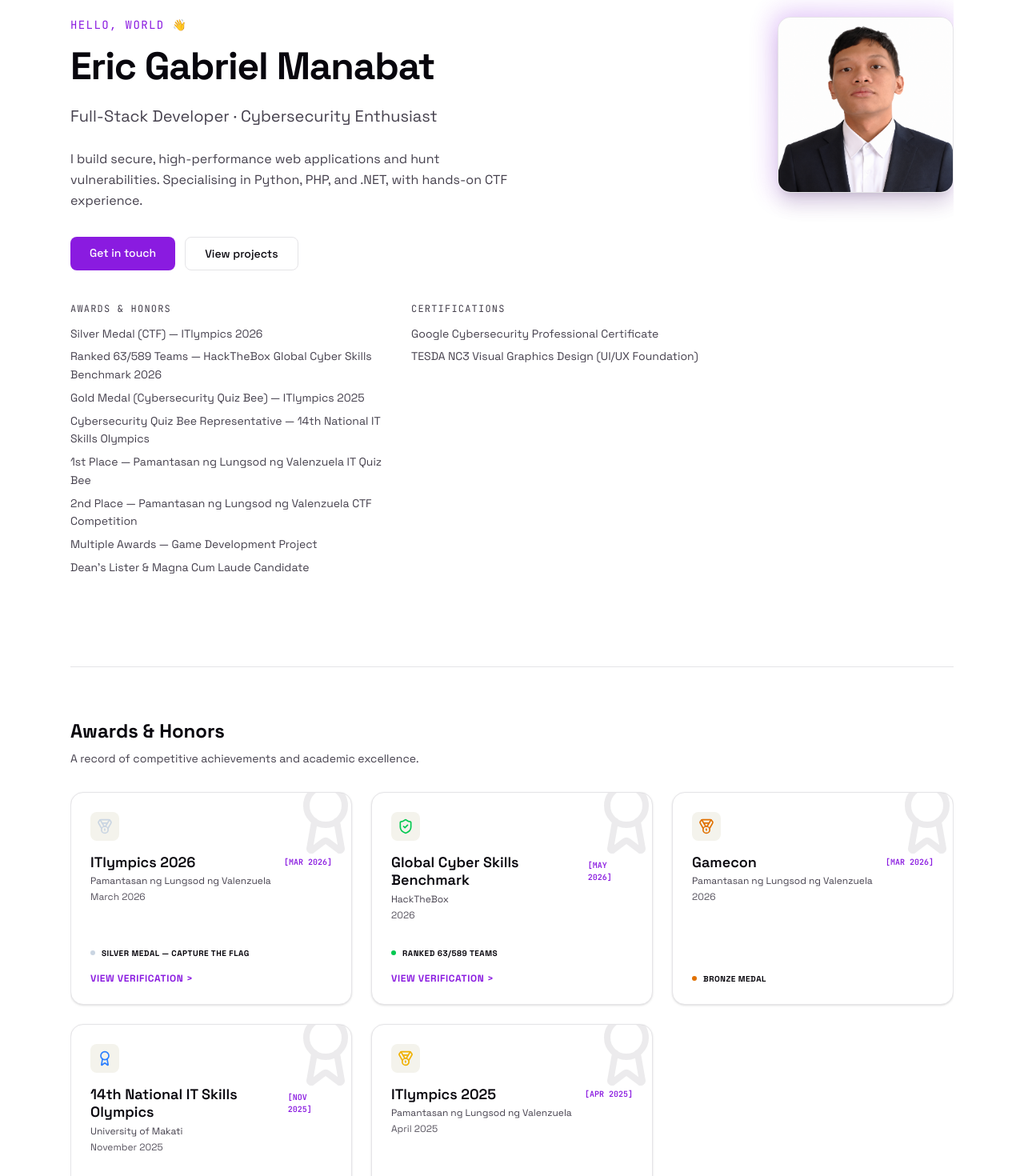
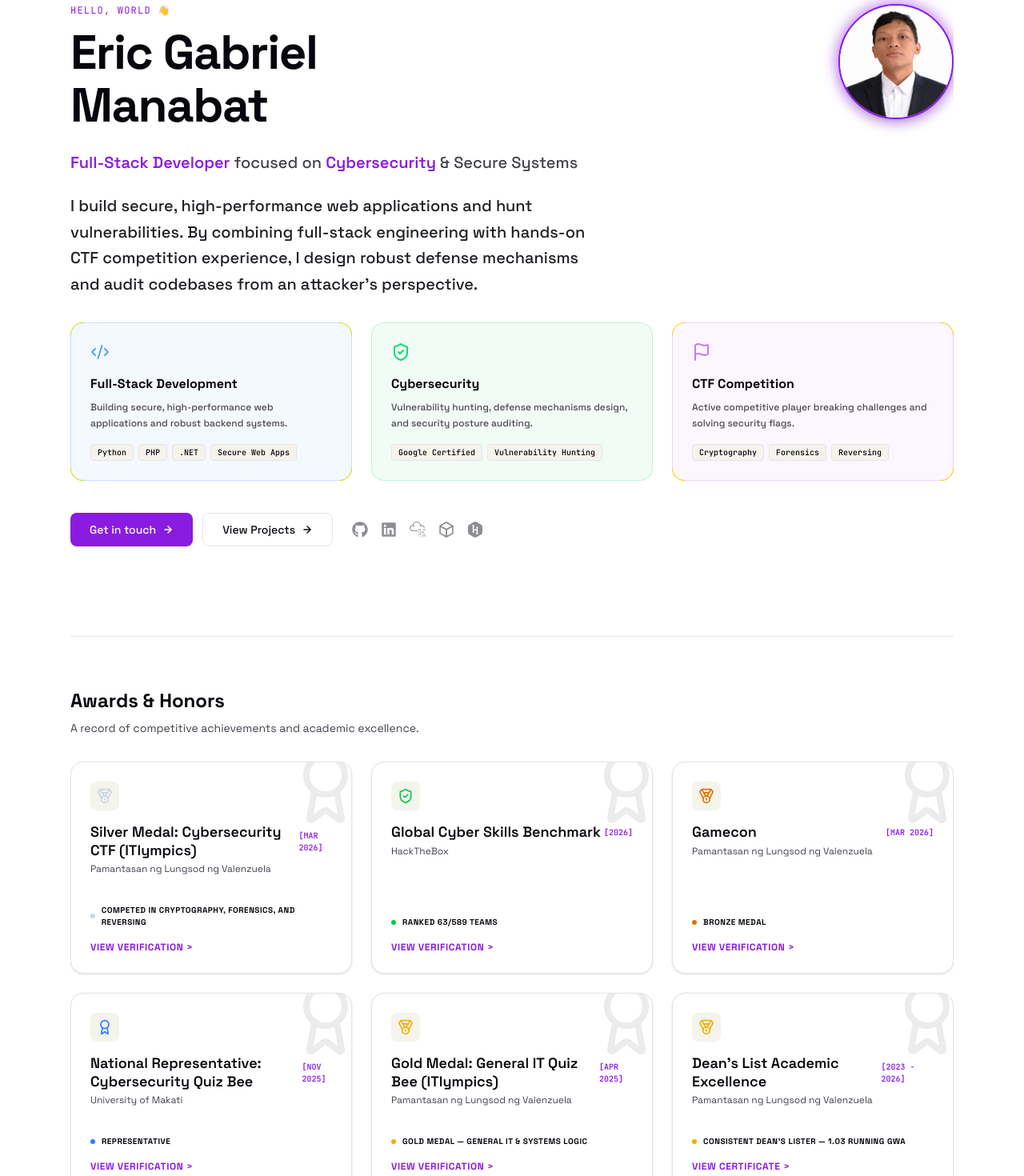
Before and after one commit to PSergio984/portfolio-website, a React (Vite) app: page / in a window 1280 px wide. Shown: the part 140-1610 px from the top of the page at 80% size. Built offline with nearby package versions, Linux system fonts and the light colour scheme.

Commit message:
style(hero): redesign hero layout, add skill cards, refine credentials, and replace typewriter with static subtitle

```diff
--- a/src/components/Credentials.tsx
+++ b/src/components/Credentials.tsx
@@ -5,11 +5,11 @@ import { useFadeIn } from "../hooks/useFadeIn";
 const awardsData = [
   {
     id: "itlympics-2026",
-    title: "ITlympics 2026",
+    title: "Silver Medal: Cybersecurity CTF (ITlympics)",
     institution: "Pamantasan ng Lungsod ng Valenzuela",
     date: "March 2026",
     timestamp: "[MAR 2026]",
-    award: "SILVER MEDAL — CAPTURE THE FLAG",
+    award: "COMPETED IN CRYPTOGRAPHY, FORENSICS, AND REVERSING",
     iconType: "silver",
     imageUrl: "/assets/certificates/itlympics-2026.png",
   },
@@ -18,7 +18,7 @@ const awardsData = [
     title: "Global Cyber Skills Benchmark",
     institution: "HackTheBox",
     date: "2026",
-    timestamp: "[MAY 2026]",
+    timestamp: "[2026]",
     award: "Ranked 63/589 Teams",
     iconType: "security",
     imageUrl: "/assets/certificates/HTB-Certificate-Sergio984.png",
@@ -31,27 +31,37 @@ const awardsData = [
     timestamp: "[MAR 2026]",
     award: "BRONZE MEDAL",
     iconType: "bronze",
-    imageUrl: undefined,
+    imageUrl: "/assets/certificates/gamecon.png",
   },
   {
     id: "14th-it-skills",
-    title: "14th National IT Skills Olympics",
+    title: "National Representative: Cybersecurity Quiz Bee",
     institution: "University of Makati",
     date: "November 2025",
     timestamp: "[NOV 2025]",
-    award: "REPRESENTATIVE — CYBERSECURITY QUIZ BEE",
+    award: "Representative",
     iconType: "rep",
-    imageUrl: undefined,
+    imageUrl: "/assets/certificates/umak.jpg",
   },
   {
     id: "itlympics-2025",
-    title: "ITlympics 2025",
+    title: "Gold Medal: General IT Quiz Bee (ITlympics)",
     institution: "Pamantasan ng Lungsod ng Valenzuela",
     date: "April 2025",
     timestamp: "[APR 2025]",
-    award: "GOLD MEDAL — CYBERSECURITY QUIZ BEE",
+    award: "GOLD MEDAL — GENERAL IT & SYSTEMS LOGIC",
     iconType: "gold",
-    imageUrl: undefined,
+    imageUrl: "/assets/certificates/itlympics-2025.png",
+  },
+  {
+    id: "deans-list",
+    title: "Dean's List Academic Excellence",
+    institution: "Pamantasan ng Lungsod ng Valenzuela",
+    date: "2023 - 2026",
+    timestamp: "[2023 - 2026]",
+    award: "CONSISTENT DEAN'S LISTER — 1.03 RUNNING GWA",
+    iconType: "gold",
+    imageUrl: "/assets/certificates/deans-list.png",
   },
 ];
 
@@ -64,7 +74,7 @@ const certificationsData = [
     timestamp: "[JAN 2026]",
     award: "PROFESSIONAL CERTIFICATE",
     iconType: "security",
-    imageUrl: undefined,
+    imageUrl: "/assets/certificates/ggcyb.jpg",
   },
   {
     id: "tesda-nc3",
@@ -76,22 +86,13 @@ const certificationsData = [
     iconType: "design",
     imageUrl: "/assets/certificates/tesda-vgd.png",
   },
-  {
-    id: "tesda-nc2",
-    title: "Animation NC II",
-    institution: "TESDA",
-    date: "2022",
-    timestamp: "[JULY 2023]",
-    award: "NATIONAL CERTIFICATE",
-    iconType: "design",
-    imageUrl: undefined,
-  },
 ];
 
 const seminarsData = [
   {
     id: "seminar-cybersecurity",
-    title: "Securing Connections: Strategies for Cybersecurity and Network Operations",
+    title:
+      "Securing Connections: Strategies for Cybersecurity and Network Operations",
     institution: "Pamantasan ng Lungsod ng Valenzuela",
     date: "October 2025",
     timestamp: "[OCT 2025]",
@@ -101,7 +102,8 @@ const seminarsData = [
   },
   {
     id: "seminar-fullstack",
-    title: "Launch Your Tech Career: The High-Demand Skillset of a Full Stack Web Developer",
+    title:
+      "Launch Your Tech Career: The High-Demand Skillset of a Full Stack Web Developer",
     institution: "Pamantasan ng Lungsod ng Valenzuela",
     date: "September 2025",
     timestamp: "[SEPT 2025]",
@@ -120,6 +122,7 @@ interface Credential {
   award: string;
   iconType: string;
   imageUrl?: string;
+  profileUrl?: string;
 }
 
 export function Credentials() {
@@ -166,7 +169,6 @@ export function Credentials() {
           </span>
         </div>
         <p className="text-xs text-[var(--text)] mb-1">{cred.institution}</p>
-        <p className="text-xs text-[var(--text)] opacity-90">{cred.date}</p>
       </div>
 
       <div className="mt-auto pt-4 flex flex-col gap-4">
@@ -195,8 +197,21 @@ export function Credentials() {
             onClick={() => setSelectedCred(cred)}
             className="text-left text-xs font-bold text-[var(--accent)] tracking-wider uppercase hover:underline inline-flex items-center gap-1 group-hover:gap-2 transition-all"
           >
-            VIEW VERIFICATION <span aria-hidden="true">&gt;</span>
+            {cred.id === "deans-list"
+              ? "VIEW CERTIFICATE"
+              : "VIEW VERIFICATION"}{" "}
+            <span aria-hidden="true">&gt;</span>
           </button>
+        )}
+        {cred.profileUrl && (
+          <a
+            href={cred.profileUrl}
+            target="_blank"
+            rel="noopener noreferrer"
+            className="text-left text-xs font-bold text-[var(--accent)] tracking-wider uppercase hover:underline inline-flex items-center gap-1 group-hover:gap-2 transition-all"
+          >
+            VIEW PROFILE <span aria-hidden="true">&gt;</span>
+          </a>
         )}
       </div>
     </article>
--- a/src/components/Hero.tsx
+++ b/src/components/Hero.tsx
@@ -1,138 +1,213 @@
 import heroImg from "../assets/profile.png";
 import { useFadeIn } from "../hooks/useFadeIn";
+import { SiTryhackme, SiHackthebox } from "react-icons/si";
+import { FaGithub, FaLinkedin, FaHackerrank } from "react-icons/fa6";
+import { Code2, ShieldCheck, Flag } from "lucide-react";
 
-const awards = [
+const platformLinks = [
   {
-    id: "award-itlympics-2026",
-    label: "Silver Medal (CTF) — ITlympics 2026",
+    id: "github",
+    label: "GitHub",
+    href: "https://github.com/PSergio984",
+    icon: FaGithub,
   },
   {
-    id: "award-htb",
-    label: "Ranked 63/589 Teams — HackTheBox Global Cyber Skills Benchmark 2026",
+    id: "linkedin",
+    label: "LinkedIn",
+    href: "https://www.linkedin.com/in/eric-gabriel-manabat",
+    icon: FaLinkedin,
   },
   {
-    id: "award-itlympics-2025",
-    label: "Gold Medal (Cybersecurity Quiz Bee) — ITlympics 2025",
+    id: "tryhackme",
+    label: "TryHackMe",
+    href: "https://tryhackme.com/p/eric.manabatseam",
+    icon: SiTryhackme,
   },
   {
-    id: "award-it-skills",
-    label: "Cybersecurity Quiz Bee Representative — 14th National IT Skills Olympics",
+    id: "hackthebox",
+    label: "HackTheBox",
+    href: "https://ctf.hackthebox.com/user/profile/1014955",
+    icon: SiHackthebox,
   },
   {
-    id: "award-local-quiz",
-    label: "1st Place — Pamantasan ng Lungsod ng Valenzuela IT Quiz Bee",
-  },
-  {
-    id: "award-local-ctf",
-    label: "2nd Place — Pamantasan ng Lungsod ng Valenzuela CTF Competition",
-  },
-  { id: "award-game-dev", label: "Multiple Awards — Game Development Project" },
-  { id: "award-dean", label: "Dean's Lister & Magna Cum Laude Candidate" },
-];
-
-const certifications = [
-  { id: "cert-google", label: "Google Cybersecurity Professional Certificate" },
-  {
-    id: "cert-tesda",
-    label: "TESDA NC3 Visual Graphics Design (UI/UX Foundation)",
+    id: "hackerrank",
+    label: "HackerRank",
+    href: "https://www.hackerrank.com/profile/eric_manabatseam",
+    icon: FaHackerrank,
   },
 ];
 
+const whatIDo = [
+  {
+    icon: Code2,
+    title: "Full-Stack Development",
+    desc: "Building secure, high-performance web applications and robust backend systems.",
+    tech: ["Python", "PHP", ".NET", "Secure Web Apps"],
+    accentClass:
+      "border-blue-500/20 text-blue-400 bg-blue-500/5 hover:border-blue-500/50 hover:shadow-blue-500/5",
+  },
+  {
+    icon: ShieldCheck,
+    title: "Cybersecurity",
+    desc: "Vulnerability hunting, defense mechanisms design, and security posture auditing.",
+    tech: ["Google Certified", "Vulnerability Hunting"],
+    accentClass:
+      "border-green-500/20 text-green-400 bg-green-500/5 hover:border-green-500/50 hover:shadow-green-500/5",
+  },
+  {
+    icon: Flag,
+    title: "CTF Competition",
+    desc: "Active competitive player breaking challenges and solving security flags.",
+    tech: ["Cryptography", "Forensics", "Reversing"],
+    accentClass:
+      "border-purple-500/20 text-purple-400 bg-purple-500/5 hover:border-purple-500/50 hover:shadow-purple-500/5",
+  },
+];
+
+function ArrowIcon() {
+  return (
+    <svg
+      width="14"
+      height="14"
+      viewBox="0 0 24 24"
+      fill="none"
+      stroke="currentColor"
+      strokeWidth="2.5"
+      strokeLinecap="round"
+      strokeLinejoin="round"
+      aria-hidden="true"
+    >
+      <path d="M5 12h14M12 5l7 7-7 7" />
+    </svg>
+  );
+}
+
 export function Hero() {
-  const { ref: textRef, fadeClass: textFade } = useFadeIn(0.1);
-  const { ref: imgRef, fadeClass: imgFade } = useFadeIn(0.1);
+  const { ref, fadeClass } = useFadeIn(0.05);
 
   return (
     <section
       id="about"
       aria-label="About Eric Gabriel Manabat"
-      className="py-16 md:py-24 overflow-hidden"
+      className="relative pt-12 pb-16 md:pt-20 md:pb-24 overflow-hidden"
     >
-      <div className="flex flex-col md:flex-row items-center md:items-start gap-10 md:gap-16">
-        {/* Text side */}
-        <div
-          ref={textRef}
-          className={`flex-1 order-2 md:order-1 text-center md:text-left ${textFade}`}
-        >
-          <p className="text-sm font-mono text-[var(--accent)] mb-3 tracking-widest uppercase">
+      {/* Subtle background ambient glows */}
+      <div className="absolute top-1/4 left-1/4 w-72 h-72 bg-[var(--accent)]/5 rounded-full blur-[100px] pointer-events-none -z-10" />
+      <div className="absolute bottom-1/4 right-1/4 w-80 h-80 bg-purple-500/5 rounded-full blur-[120px] pointer-events-none -z-10" />
+
+      <div ref={ref} className={`${fadeClass}`}>
+        {/* ── Top Header nameplate row ── */}
+        <div className="flex flex-col-reverse sm:flex-row sm:items-start justify-between gap-6 mb-6">
+          <div className="flex-1">
+            <p className="text-xs font-mono text-[var(--accent)] tracking-widest uppercase select-none mb-3">
               Hello, world 👋
             </p>
-          <h1 className="text-4xl md:text-5xl font-bold text-[var(--text-h)] leading-tight tracking-tight mb-4">
-            Eric Gabriel Manabat
+            <h1 className="text-4xl sm:text-6xl font-bold text-[var(--text-h)] leading-[1.1] tracking-tight">
+              Eric Gabriel
+              <br />
+              Manabat
             </h1>
-          <h2 className="text-lg md:text-xl text-[var(--text)] mb-6 leading-relaxed">
-            Full-Stack Developer · Cybersecurity Enthusiast
-          </h2>
-          <p className="text-[var(--text)] leading-relaxed mb-8 max-w-xl mx-auto md:mx-0">
-            I build secure, high-performance web applications and hunt vulnerabilities.
-            Specialising in Python, PHP, and .NET, with hands-on CTF experience.
+          </div>
+          {/* Circular Nameplate Image */}
+          <div className="relative flex-shrink-0 w-32 h-32 sm:w-36 sm:h-36 self-start">
+            {/* Animated glowing border effect */}
+            <div className="absolute -inset-1 rounded-full bg-gradient-to-br from-[var(--accent)] to-purple-500 opacity-60 blur-sm animate-pulse" />
+            <img
+              src={heroImg}
+              alt="Eric Gabriel Manabat"
+              className="relative w-full h-full rounded-full object-cover border-2 border-[var(--accent)] shadow-lg"
+            />
+          </div>
+        </div>
+
+        {/* ── Static Subtitle / Professional Role Tagline ── */}
+        <div className="text-lg sm:text-xl text-[var(--text)] mb-6 font-medium">
+          <span className="text-[var(--accent)] font-semibold">
+            Full-Stack Developer{" "}
+          </span>
+          focused on{" "}
+          <span className="text-[var(--accent)] font-semibold">
+            Cybersecurity
+          </span>{" "}
+          & Secure Systems
+        </div>
+
+        {/* ── Stand-out Tagline / Summary ── */}
+        <p className="text-[var(--text-h)] text-lg sm:text-xl font-medium leading-relaxed mb-8 max-w-2xl opacity-90">
+          I build secure, high-performance web applications and hunt
+          vulnerabilities. By combining full-stack engineering with hands-on CTF
+          competition experience, I design robust defense mechanisms and audit
+          codebases from an attacker's perspective.
         </p>
 
-          {/* CTA buttons */}
-          <div className="flex flex-col sm:flex-row gap-3 justify-center md:justify-start mb-10">
+        {/* ── What I Do Cards ── */}
+        <div className="grid gap-6 md:grid-cols-3 mb-10">
+          {whatIDo.map((item, index) => {
+            const Icon = item.icon;
+            return (
+              <div
+                key={index}
+                className={`p-6 rounded-2xl border ${item.accentClass} flex flex-col justify-between transition-all hover:-translate-y-1 hover:shadow-lg duration-300`}
+              >
+                <div>
+                  <div className="mb-4">
+                    <Icon className="w-6 h-6" />
+                  </div>
+                  <h3 className="text-base font-bold text-[var(--text-h)] mb-2">
+                    {item.title}
+                  </h3>
+                  {/* High contrast description text */}
+                  <p className="text-xs text-[var(--text)] leading-relaxed mb-4 font-medium opacity-95">
+                    {item.desc}
+                  </p>
+                </div>
+                <div className="flex flex-wrap gap-1.5 mt-auto">
+                  {item.tech.map((t, idx) => (
+                    <span
+                      key={idx}
+                      className="px-2 py-0.5 text-[10px] rounded bg-[var(--code-bg)] border border-[var(--border)] text-[var(--text-h)] font-mono font-medium"
+                    >
+                      {t}
+                    </span>
+                  ))}
+                </div>
+              </div>
+            );
+          })}
+        </div>
+
+        {/* ── CTA Buttons & Badges ── */}
+        <div className="flex flex-wrap items-center gap-6">
+          <div className="flex flex-col sm:flex-row gap-3">
             <a
               href="#contact"
-              className="px-6 py-2.5 rounded-lg bg-[var(--accent)] text-white font-medium text-sm hover:opacity-90 transition-opacity"
+              className="inline-flex items-center justify-center gap-2 px-6 py-2.5 rounded-lg bg-[var(--accent)] text-white font-medium text-sm hover:opacity-90 transition-opacity duration-200 cursor-pointer"
             >
-              Get in touch
+              Get in touch <ArrowIcon />
             </a>
             <a
               href="#projects"
-              className="px-6 py-2.5 rounded-lg border border-[var(--border)] text-[var(--text-h)] font-medium text-sm hover:border-[var(--accent)] hover:text-[var(--accent)] transition-colors"
+              className="inline-flex items-center justify-center gap-2 px-6 py-2.5 rounded-lg border border-[var(--border)] text-[var(--text-h)] font-medium text-sm hover:border-[var(--accent)] hover:text-[var(--accent)] transition-colors duration-200 cursor-pointer"
             >
-              View projects
+              View Projects <ArrowIcon />
             </a>
           </div>
 
-          {/* Achievements Split */}
-          <div className="flex flex-col md:flex-row gap-8 text-left">
-            <div className="flex-1">
-              <h3 className="text-xs font-mono uppercase tracking-widest text-[var(--text)] mb-3">
-                Awards & Honors
-              </h3>
-              <ul className="space-y-1.5">
-                {awards.map((award) => (
-                  <li
-                    key={award.id}
-                    className="text-sm text-[var(--text)] leading-relaxed"
+          {/* Social icons row aligned correctly */}
+          <div className="flex items-center gap-4">
+            {platformLinks.map(({ id, label, href, icon: Icon }) => (
+              <a
+                key={id}
+                href={href}
+                target="_blank"
+                rel="noopener noreferrer"
+                aria-label={label}
+                title={label}
+                className="text-[var(--text)] opacity-60 hover:opacity-100 hover:text-[var(--accent)] transition-all duration-200 hover:drop-shadow-[0_0_6px_var(--accent)] flex items-center justify-center"
               >
-                    {award.label}
-                  </li>
+                <Icon className="w-5 h-5" />
+              </a>
             ))}
-              </ul>
-            </div>
-            <div className="flex-1">
-              <h3 className="text-xs font-mono uppercase tracking-widest text-[var(--text)] mb-3">
-                Certifications
-              </h3>
-              <ul className="space-y-1.5">
-                {certifications.map((cert) => (
-                  <li
-                    key={cert.id}
-                    className="text-sm text-[var(--text)] leading-relaxed"
-                  >
-                    {cert.label}
-                  </li>
-                ))}
-              </ul>
-            </div>
-          </div>
-        </div>
-
-        {/* Image side */}
-        <div
-          ref={imgRef}
-          className={`order-1 md:order-2 flex-shrink-0 ${imgFade}`}
-        >
-          <div className="relative">
-            <div className="absolute -inset-1 rounded-2xl bg-gradient-to-br from-[var(--accent)] to-[var(--accent-border)] opacity-30 blur-lg" />
-            <img
-              src={heroImg}
-              alt="Eric Gabriel Manabat — portrait"
-              width={220}
-              height={220}
-              className="relative rounded-2xl object-cover shadow-xl border border-[var(--border)]"
-            />
           </div>
         </div>
       </div>
```
Lines whose indentation alone changed are shown as unchanged.
